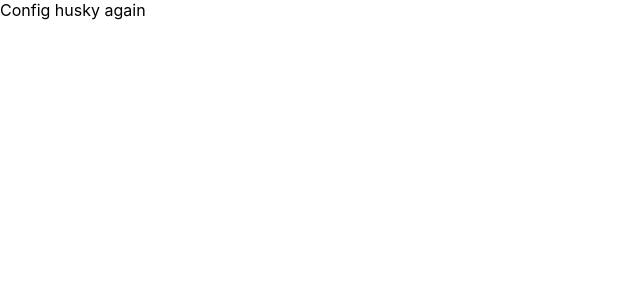
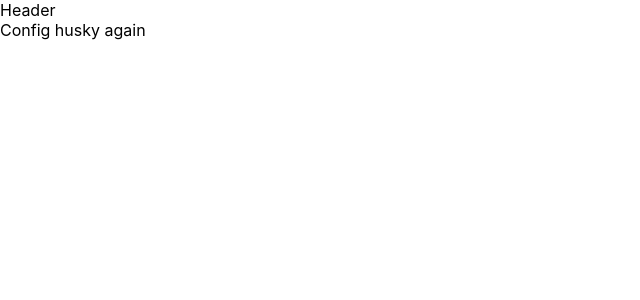
Before and after one commit to tragislav/students-area, a React (Create React App) app: page / in a window 1280 px wide. Shown: the top 300 px of the page, without its empty margins (0-640 px from the left). Built offline with nearby package versions, Linux system fonts and the light colour scheme.

Commit message:
Added some react-route-dom functional

```diff
--- a/public/index.html
+++ b/public/index.html
@@ -24,7 +24,7 @@
       work correctly both with client-side routing and a non-root public URL.
       Learn how to configure a non-root public URL by running `npm run build`.
     -->
-    <title>React App</title>
+    <title>Личный кабинет студента</title>
   </head>
   <body>
     <noscript>You need to enable JavaScript to run this app.</noscript>
--- a/src/App.tsx
+++ b/src/App.tsx
@@ -1,5 +1,19 @@
+import { Routes, Route, BrowserRouter } from 'react-router-dom';
+import Layout from './components/Layout';
+
 function App() {
-  return <div className="App">Config husky again</div>;
+  return (
+    <BrowserRouter>
+      <Routes>
+        <Route path="/" element={<Layout />}>
+          <Route
+            index
+            element={<div className="App">Config husky again</div>}
+          />
+        </Route>
+      </Routes>
+    </BrowserRouter>
+  );
 }
 
 export default App;
--- /dev/null
+++ b/src/components/Header/index.tsx
@@ -0,0 +1,5 @@
+function Header() {
+  return <div>Header</div>;
+}
+
+export default Header;
--- /dev/null
+++ b/src/components/Header/styled.ts
@@ -0,0 +1,2 @@
+/* eslint-disable @typescript-eslint/no-unused-vars */
+import styled from 'styled-components';
--- /dev/null
+++ b/src/components/Layout/index.tsx
@@ -0,0 +1,14 @@
+import { Outlet } from 'react-router-dom';
+
+import Header from '../Header';
+
+function Layout() {
+  return (
+    <>
+      <Header />
+      <Outlet />
+    </>
+  );
+}
+
+export default Layout;
--- /dev/null
+++ b/src/components/Layout/styled.ts
@@ -0,0 +1,2 @@
+/* eslint-disable @typescript-eslint/no-unused-vars */
+import styled from 'styled-components';
```
Also changed, not shown: src/index.tsx (+5 -5 lines).
